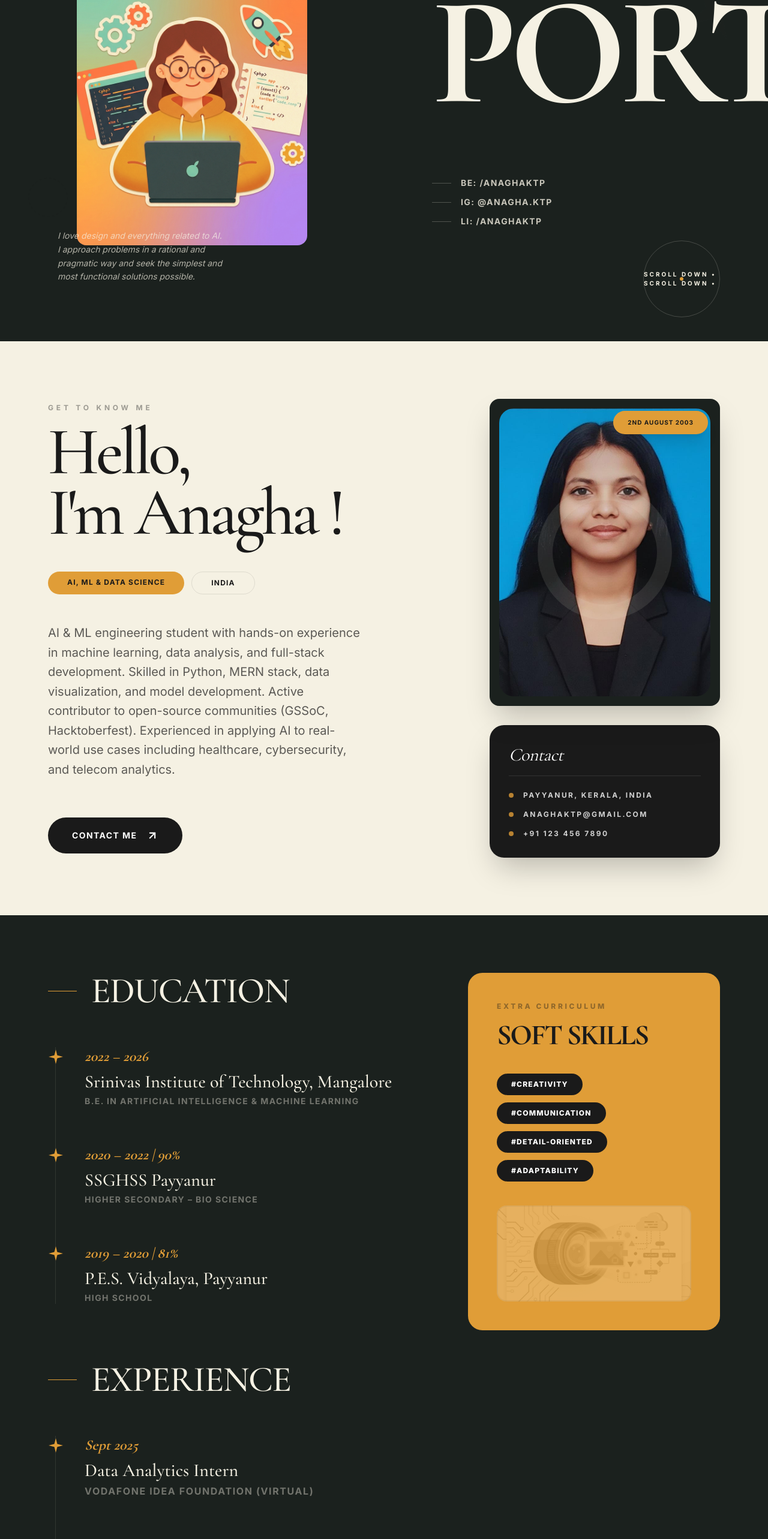
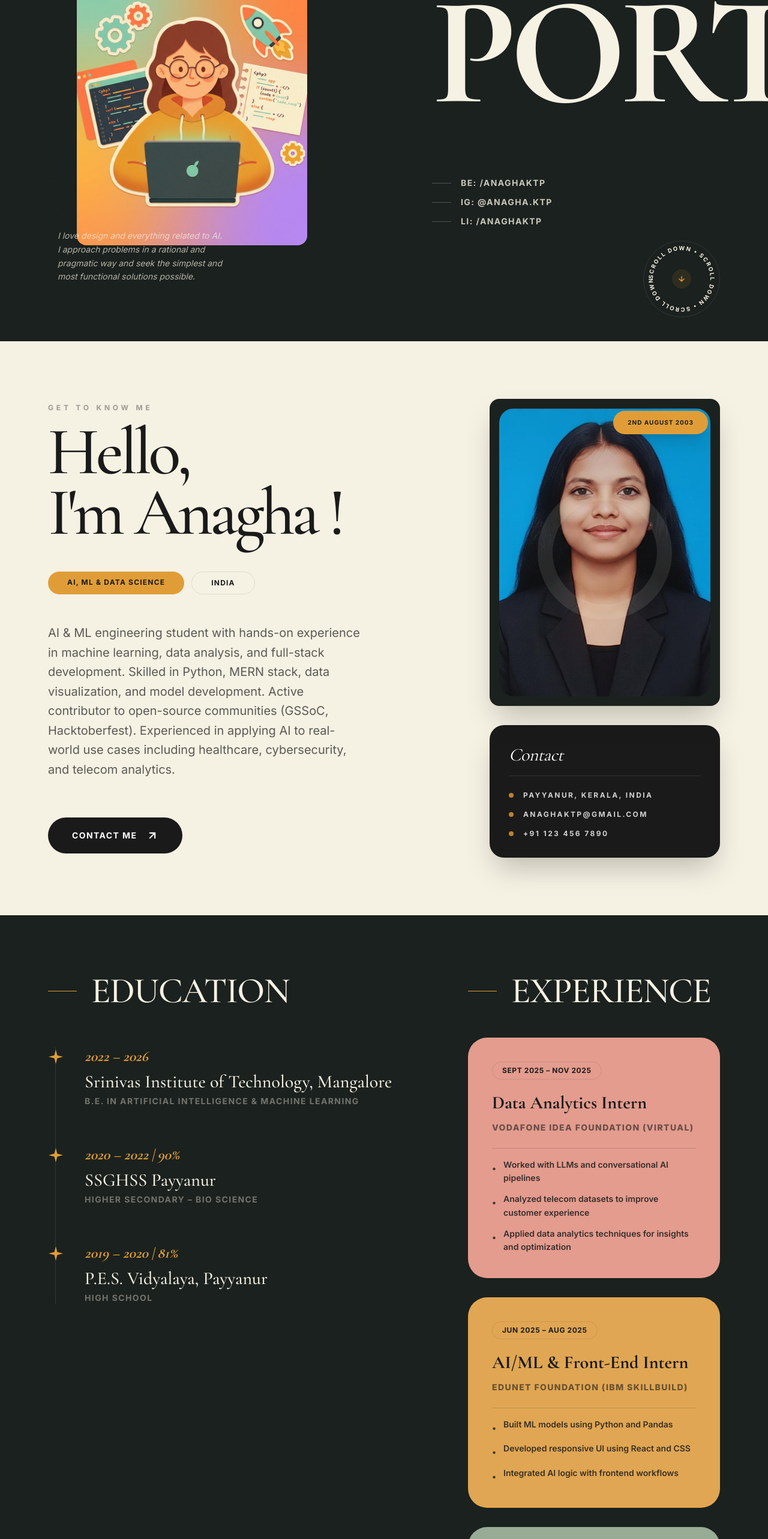
Before and after one commit to ANAGHAKTP/portfolio, a Next.js app: page / in a window 1280 px wide. Shown: the part 231-2797 px from the top of the page at 60% size. Built offline with nearby package versions, Linux system fonts and the light colour scheme.

Commit message:
refactor: restructure experience section layout and add color theme variables

```diff
--- a/src/app/globals.css
+++ b/src/app/globals.css
@@ -6,6 +6,11 @@
   --color-mustard: #e09d37;
   --color-black: #1a1a1a;
   --color-primary: var(--color-mustard);
+
+  --color-accent-pink: #e39c8e;
+  --color-accent-yellow: #e0a653;
+  --color-accent-mint: #98ab95;
+  --color-accent-lavender: #a9a2bf;
 
   --font-serif: var(--font-serif);
   --font-sans: var(--font-sans);
--- a/src/components/Experience.jsx
+++ b/src/components/Experience.jsx
@@ -1,4 +1,3 @@
-import Image from "next/image";
 import { experienceData, educationData } from "@/data/portfolio";
 
 const StarIcon = () => (
@@ -18,14 +17,14 @@ export default function Experience() {
             </div>
 
             <div className="max-w-7xl mx-auto grid grid-cols-1 lg:grid-cols-12 gap-20 relative z-10">
-                {/* Left Side: Timeline (Education & Experience) */}
-                <div className="lg:col-span-7 space-y-24">
-                    {/* Education */}
-                    <div className="space-y-16">
+                {/* Left Side: Timeline (Education) */}
+                <div className="lg:col-span-7 space-y-16">
+                    {/* Education Header */}
                     <div className="flex items-center space-x-6">
                         <span className="w-12 h-[1px] bg-mustard"></span>
-                            <h2 className="text-6xl font-serif font-medium uppercase tracking-tight">Education</h2>
+                        <h2 className="text-6xl font-serif font-medium uppercase tracking-tight animate-fade-in">Education</h2>
                     </div>
+                    {/* Education Timeline */}
                     <div className="border-l border-cream/10 ml-3 space-y-16">
                         {educationData.map((edu, index) => (
                             <div key={index} className="relative pl-12 group">
@@ -34,65 +33,59 @@ export default function Experience() {
                                 </div>
                                 <div>
                                     <span className="text-2xl font-serif font-bold italic text-mustard">{edu.year}</span>
-                                        <h3 className="text-3xl font-serif font-medium mt-2">{edu.institution}</h3>
-                                        <p className="text-sm font-sans font-bold uppercase tracking-widest opacity-40 mt-1">{edu.title}</p>
+                                    <h3 className="text-3xl font-serif font-medium mt-2 group-hover:text-mustard transition-colors duration-300">
+                                        {edu.institution}
+                                    </h3>
+                                    <p className="text-sm font-sans font-bold uppercase tracking-widest opacity-40 mt-1">
+                                        {edu.title}
+                                    </p>
                                 </div>
                             </div>
                         ))}
                     </div>
                 </div>
 
-                    {/* Experience */}
-                    <div className="space-y-16">
+                {/* Right Side: Redesigned Experience Column */}
+                <div className="lg:col-span-5 space-y-12">
+                    {/* Experience Header */}
                     <div className="flex items-center space-x-6">
                         <span className="w-12 h-[1px] bg-mustard"></span>
                         <h2 className="text-6xl font-serif font-medium uppercase tracking-tight">Experience</h2>
                     </div>
-                        <div className="border-l border-cream/10 ml-3 space-y-16">
+
+                    {/* Experience Cards Stack */}
+                    <div className="space-y-8">
                         {experienceData.map((exp, index) => (
-                                <div key={index} className="relative pl-12 group">
-                                    <div className="absolute -left-[12px] top-1 transition-transform group-hover:scale-125">
-                                        <StarIcon />
+                            <div
+                                key={index}
+                                className={`${exp.color} p-8 lg:p-10 rounded-[2rem] text-black space-y-6 transform hover:-translate-y-2 transition-all duration-500 hover:shadow-2xl flex flex-col justify-between relative group`}
+                            >
+                                <div className="space-y-3">
+                                    {/* Period Duration */}
+                                    <div className="inline-flex px-4 py-1.5 rounded-full border border-black/10 text-xs font-sans font-bold uppercase tracking-wider">
+                                        {exp.period}
                                     </div>
-                                    <div className="flex flex-col lg:flex-row lg:items-center justify-between gap-4">
-                                        <div>
-                                            <span className="text-2xl font-serif font-bold italic text-mustard">{exp.period.split(" – ")[0]}</span>
-                                            <h3 className="text-3xl font-serif font-medium mt-2">{exp.title}</h3>
-                                            <p className="text-base font-sans font-bold uppercase tracking-widest opacity-40 mt-1">{exp.company}</p>
+
+                                    {/* Title & Company */}
+                                    <h3 className="text-3xl font-serif font-bold leading-tight pt-2">
+                                        {exp.title}
+                                    </h3>
+                                    <p className="text-sm font-sans font-extrabold uppercase tracking-widest opacity-60">
+                                        {exp.company}
+                                    </p>
                                 </div>
-                                    </div>
+
+                                {/* Experience Bullet Points */}
+                                <ul className="space-y-3 pt-4 border-t border-black/15">
+                                    {exp.points.map((point, pIndex) => (
+                                        <li key={pIndex} className="text-sm font-sans font-semibold leading-relaxed flex items-start space-x-3 text-black/85">
+                                            <span className="text-black/80 mt-1.5">•</span>
+                                            <span>{point}</span>
+                                        </li>
+                                    ))}
+                                </ul>
                             </div>
                         ))}
-                        </div>
-                    </div>
-                </div>
-
-                {/* Right Side: Extra Content (Mustard UI Elements) */}
-                <div className="lg:col-span-5 space-y-12">
-                    <div className="bg-mustard p-12 rounded-3xl text-black space-y-10 group hover:-translate-y-2 transition-transform duration-500">
-                        <div className="space-y-4">
-                            <p className="font-sans text-xs font-extrabold uppercase tracking-[0.3em] opacity-40">Extra Curriculum</p>
-                            <h2 className="text-5xl font-serif font-bold uppercase tracking-tighter leading-none">Soft Skills</h2>
-                        </div>
-
-                        <div className="flex flex-wrap gap-3">
-                            {["#Creativity", "#Communication", "#Detail-oriented", "#Adaptability"].map((tag) => (
-                                <span key={tag} className="bg-black text-white px-6 py-2.5 rounded-full text-xs font-extrabold uppercase tracking-widest">
-                                    {tag}
-                                </span>
-                            ))}
-                        </div>
-
-                        <div className="h-40 relative overflow-hidden rounded-2xl">
-                            <Image
-                                src="/projects/vision.png"
-                                className="w-full h-full object-cover grayscale opacity-20 group-hover:scale-110 transition-transform duration-1000"
-                                alt="Decorative"
-                                fill
-                                sizes="(max-width: 1024px) 100vw, 40vw"
-                            />
-                            <div className="absolute inset-0 border-[2px] border-black/5 rounded-2xl"></div>
-                        </div>
                     </div>
                 </div>
             </div>
--- a/src/components/Hero.jsx
+++ b/src/components/Hero.jsx
@@ -67,19 +67,40 @@ export default function Hero() {
 
             {/* Scroll Down Indicator */}
             <div className="absolute bottom-12 left-1/2 -translate-x-1/2 z-20 flex flex-col items-center space-y-4 lg:hidden">
-                <div className="w-20 h-20 rounded-full bg-mustard flex items-center justify-center text-black font-sans text-[10px] font-bold text-center p-2 uppercase tracking-tighter">
-                    Scroll down
-                </div>
+                <a href="#about" className="w-24 h-24 rounded-full border border-cream/20 flex items-center justify-center relative group active:border-mustard/30">
+                    <svg viewBox="0 0 100 100" className="absolute inset-0 w-full h-full animate-spin-slow pointer-events-none">
+                        <path id="circlePathMobile" d="M 50, 50 m -35, 0 a 35,35 0 1,1 70,0 a 35,35 0 1,1 -70,0" fill="transparent" />
+                        <text className="text-[8px] uppercase font-sans font-bold tracking-[0.18em] fill-cream">
+                            <textPath href="#circlePathMobile" startOffset="0%">
+                                Scroll down • Scroll down •
+                            </textPath>
+                        </text>
+                    </svg>
+                    <div className="w-7 h-7 rounded-full bg-mustard/10 flex items-center justify-center">
+                        <svg width="12" height="12" viewBox="0 0 24 24" fill="none" stroke="currentColor" strokeWidth="2.5" strokeLinecap="round" strokeLinejoin="round" className="text-mustard">
+                            <path d="M12 5v14M19 12l-7 7-7-7" />
+                        </svg>
+                    </div>
+                </a>
             </div>
 
             {/* Desktop Scroll Indicator */}
-            <div className="absolute bottom-10 right-20 hidden lg:block">
-                <div className="w-32 h-32 rounded-full border border-cream/20 flex items-center justify-center relative animate-spin-slow">
-                    <div className="absolute inset-0 flex items-center justify-center">
-                        <span className="text-[10px] uppercase tracking-[0.3em] font-bold">Scroll down • Scroll down • </span>
+            <div className="absolute bottom-10 right-20 hidden lg:block z-20">
+                <a href="#about" className="w-32 h-32 rounded-full border border-cream/10 flex items-center justify-center relative group hover:border-mustard/30 transition-all duration-300">
+                    <svg viewBox="0 0 100 100" className="absolute inset-0 w-full h-full animate-spin-slow pointer-events-none">
+                        <path id="circlePath" d="M 50, 50 m -38, 0 a 38,38 0 1,1 76,0 a 38,38 0 1,1 -76,0" fill="transparent" />
+                        <text className="text-[7.5px] uppercase font-sans font-bold tracking-[0.2em] fill-cream group-hover:fill-mustard transition-colors duration-300">
+                            <textPath href="#circlePath" startOffset="0%">
+                                Scroll down • Scroll down • Scroll down •
+                            </textPath>
+                        </text>
+                    </svg>
+                    <div className="w-8 h-8 rounded-full bg-mustard/10 group-hover:bg-mustard/20 flex items-center justify-center transition-all duration-300">
+                        <svg width="14" height="14" viewBox="0 0 24 24" fill="none" stroke="currentColor" strokeWidth="2.5" strokeLinecap="round" strokeLinejoin="round" className="text-mustard group-hover:translate-y-0.5 transition-transform duration-300">
+                            <path d="M12 5v14M19 12l-7 7-7-7" />
+                        </svg>
                     </div>
-                    <div className="w-1.5 h-1.5 bg-mustard rounded-full"></div>
-                </div>
+                </a>
             </div>
         </section>
     );
```
Lines whose indentation alone changed are shown as unchanged.
